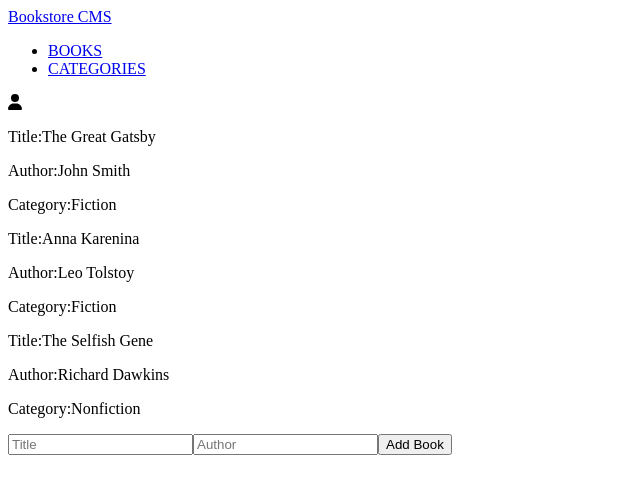
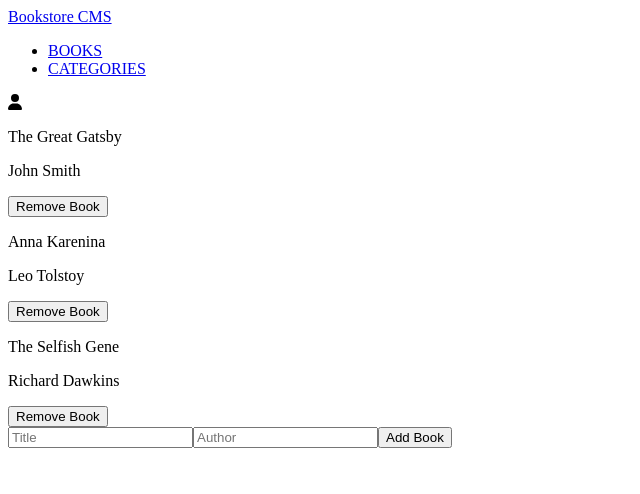
Before and after one commit to hamzaw9/book-store, a React (Create React App) app: page / in a window 1280 px wide. Shown: the top 494 px of the page, without its empty margins (0-640 px from the left). Built offline with nearby package versions, Linux system fonts and the light colour scheme.

Commit message:
Refactor Book component

```diff
--- a/src/components/Book.js
+++ b/src/components/Book.js
@@ -1,20 +1,11 @@
 /* eslint-disable react/prop-types */
 import React from 'react';
 
-const Book = ({ title, author, category }) => (
+const Book = ({ title, author, children }) => (
   <div>
-    <p>
-      Title:
-      {title}
-    </p>
-    <p>
-      Author:
-      {author}
-    </p>
-    <p>
-      Category:
-      {category}
-    </p>
+    <p>{title}</p>
+    <p>{author}</p>
+    {children}
   </div>
 );
 
--- a/src/components/BookList.js
+++ b/src/components/BookList.js
@@ -14,12 +14,7 @@ const BookList = () => {
   return (
     <div>
       {books.map((book) => (
-        <Book
-          key={book.item_id}
-          title={book.title}
-          author={book.author}
-          category={book.category}
-        >
+        <Book key={book.item_id} title={book.title} author={book.author}>
           <button type="button" onClick={() => handleRemoveBook(book.item_id)}>
             Remove Book
           </button>
--- a/src/redux/books/booksSlice.js
+++ b/src/redux/books/booksSlice.js
@@ -1,7 +1,7 @@
 /* eslint-disable implicit-arrow-linebreak */
 import { createSlice } from '@reduxjs/toolkit';
 
-const initialState = [
+export const initialState = [
   {
     item_id: 'item1',
     title: 'The Great Gatsby',
```
